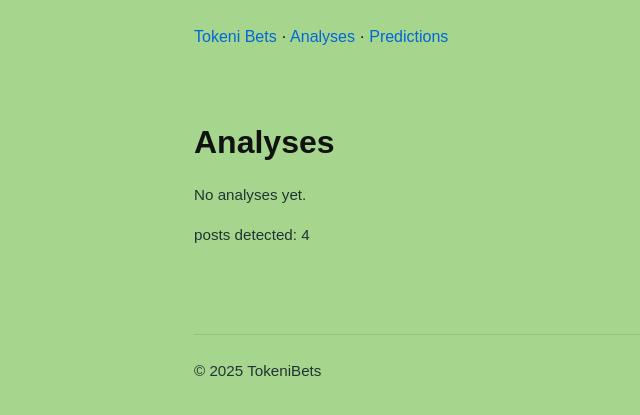
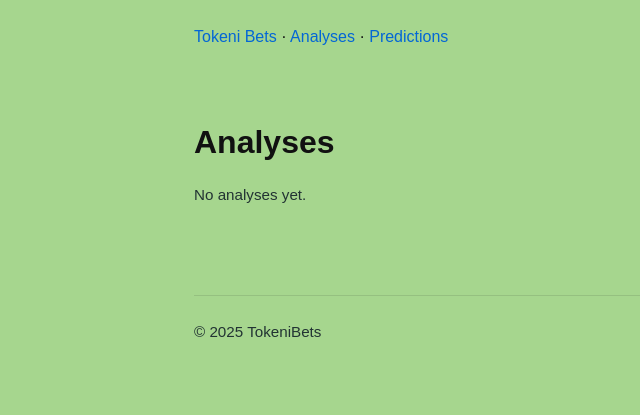
Before and after one commit to tokenibets/tokenibets.github.io, a Jekyll site: the page built from analyses/index.md, in a window 1280 px wide. Shown: the top 415 px of the page, without its empty margins (46-686 px from the left). Built offline with Jekyll 4.4.1, drawn with Linux system fonts in a browser that asks for light colours.

Commit message:
Update index.md

```diff
--- a/analyses/index.md
+++ b/analyses/index.md
@@ -9,11 +9,11 @@ permalink: /analyses/
 {% assign posts = site.categories.analysis %}
 {% if posts and posts.size > 0 %}
   {% assign posts_sorted = posts | sort: "date" | reverse %}
+  <ul>
   {% for post in posts_sorted %}
-- <a class="post-link" href="{{ post.url | relative_url }}">{{ post.date | date: "%Y-%m-%d" }} — {{ post.title }}</a>
+    <li><a class="post-link" href="{{ post.url | relative_url }}">{{ post.date | date: "%Y-%m-%d" }} — {{ post.title }}</a></li>
   {% endfor %}
+  </ul>
 {% else %}
-<p class="muted">No analyses yet.</p>
+  <p class="muted">No analyses yet.</p>
 {% endif %}
-
-<p class="muted">posts detected: {{ site.posts | size }}</p>
```
